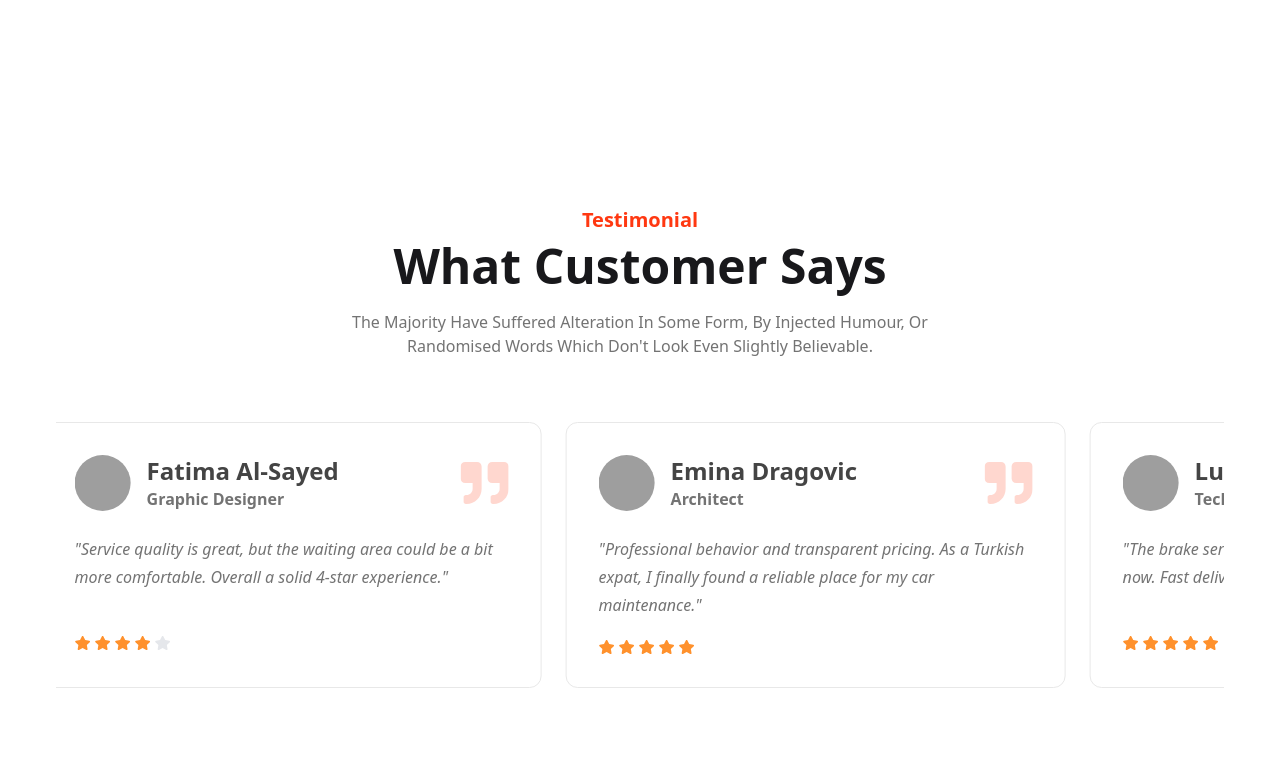
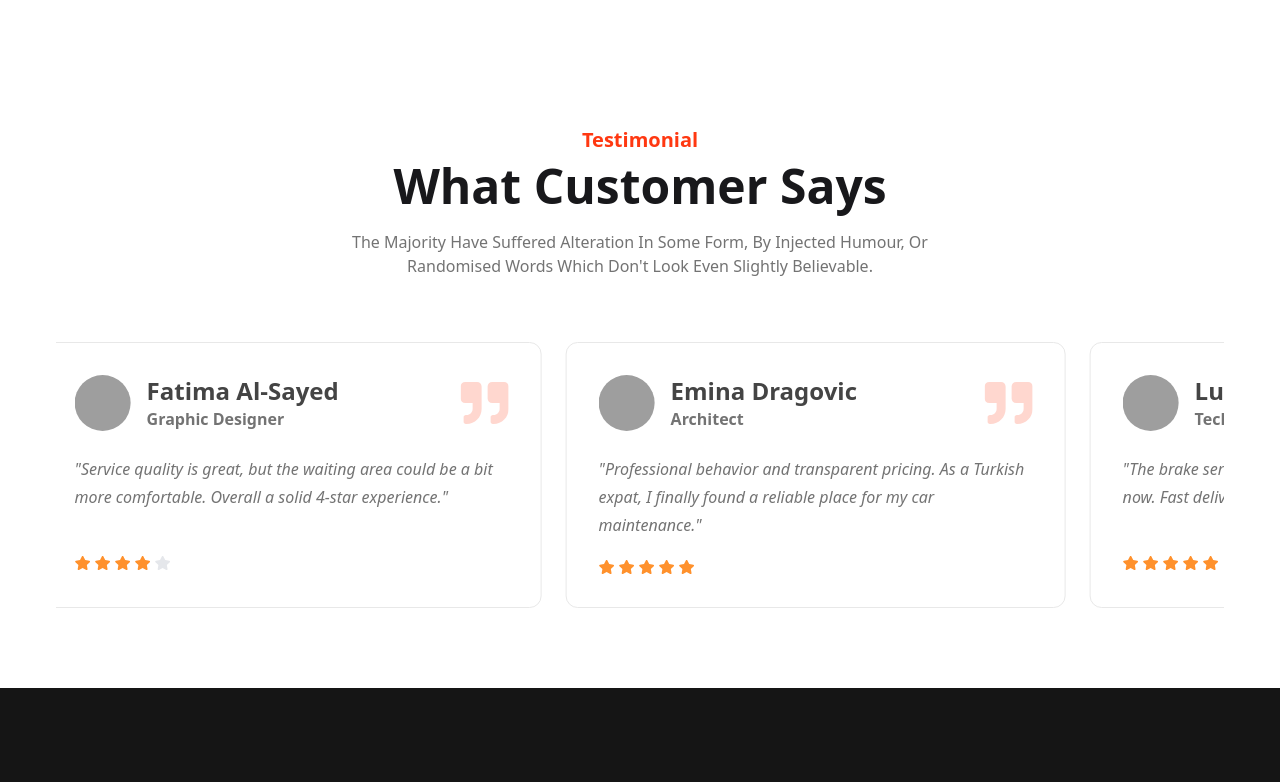
Before and after one commit to Muntasir-WSX/CarMaster, a Next.js app: page / in a window 1280 px wide. Shown: the part 3367-4149 px from the top of the page. Built offline with nearby package versions, Linux system fonts and the light colour scheme; no server answers; the database is empty; grey boxes are pictures that could not be loaded.

Commit message:
Icons Changing done

```diff
--- a/src/app/HomeComponents/Testimonials/Testimonials.jsx
+++ b/src/app/HomeComponents/Testimonials/Testimonials.jsx
@@ -75,7 +75,7 @@ export default function Testimonials() {
   const duplicatedData = [...testimonialsData, ...testimonialsData];
 
   return (
-    <section className="py-20 bg-white overflow-hidden">
+    <section className=" bg-white overflow-hidden">
       <div className="max-w-7xl mx-auto px-4">
 
         <div className="text-center mb-16">
```
